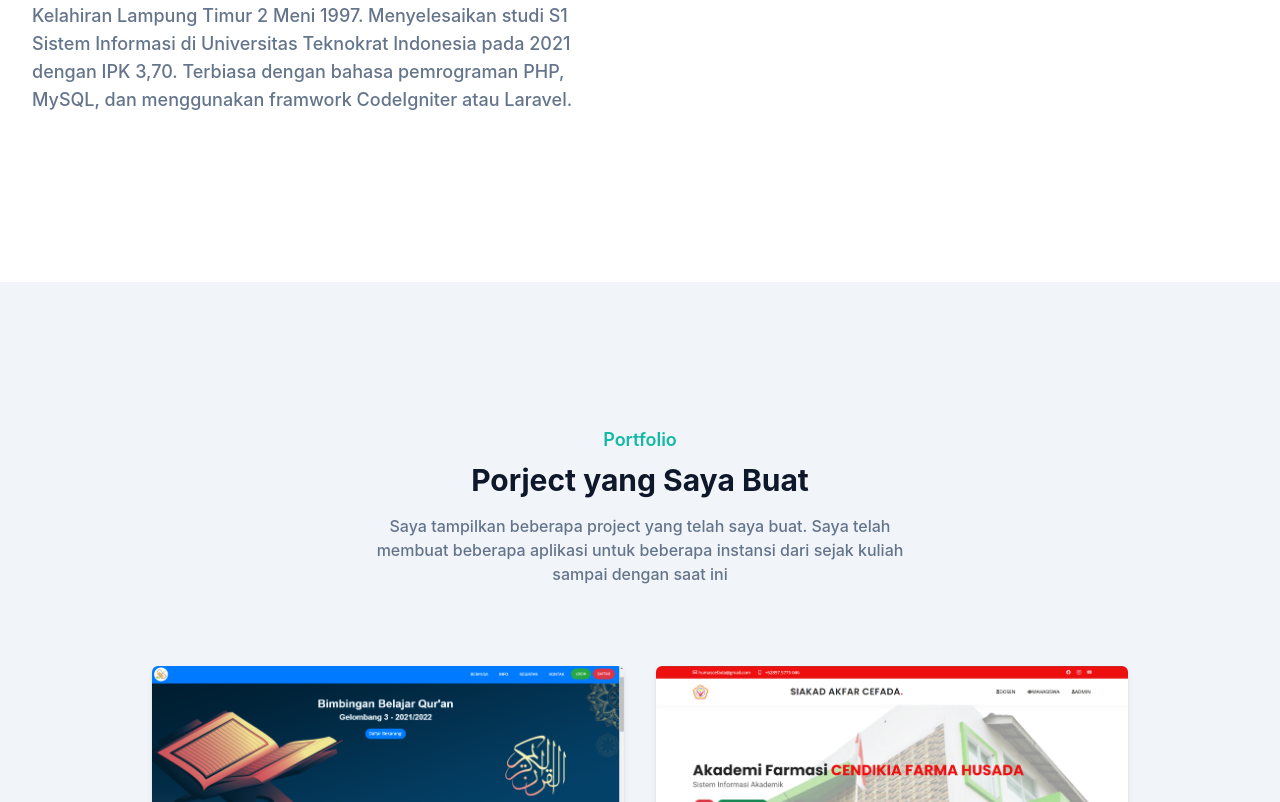
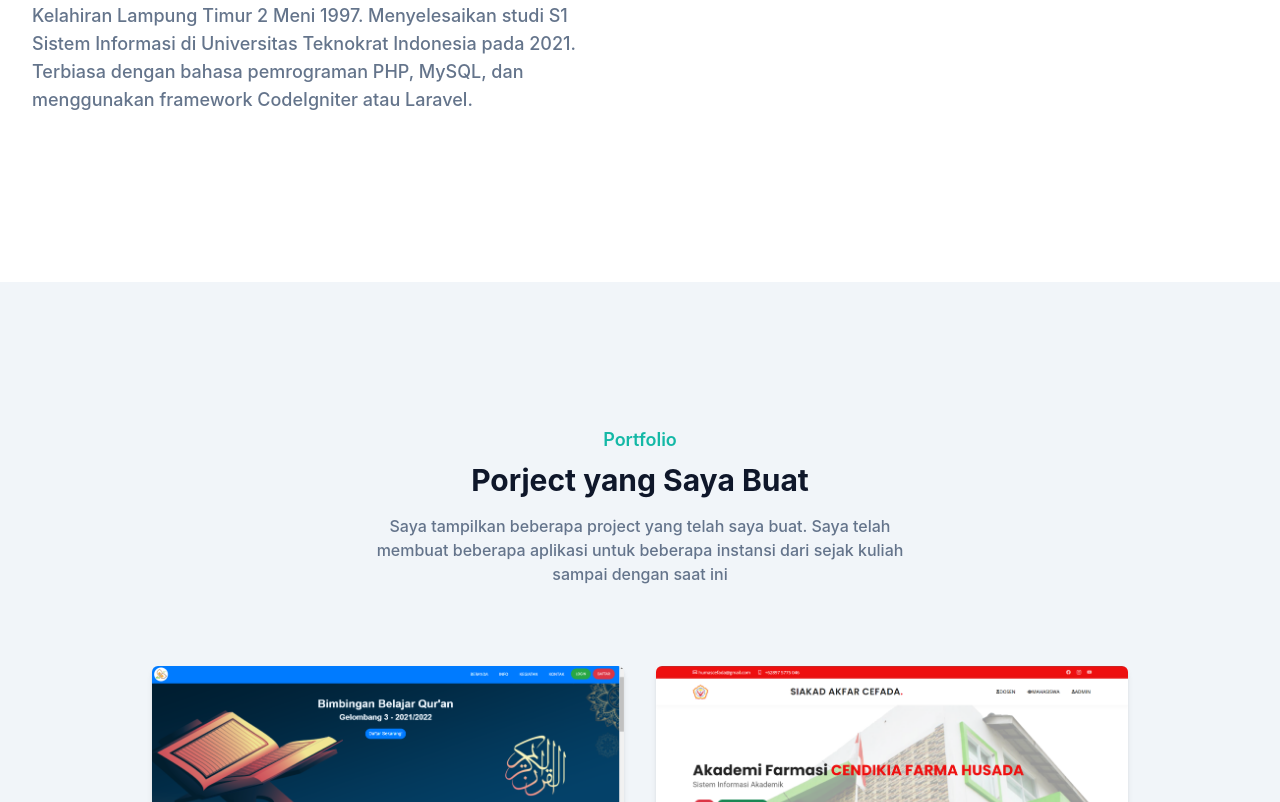
Before and after one commit to lutfi-afandi/profile, a website: page index.html in a window 1280 px wide. Shown: the part 1130-1932 px from the top of the page. Drawn offline with Linux system fonts and the light colour scheme.

Commit message:
Update index.html

```diff
--- a/index.html
+++ b/index.html
@@ -85,7 +85,7 @@
             <div class="w-full px-4 mb-10 lg:w-1/2">
                <h4 class="font-bold uppercase text-primary text-lg mb-3">Tentang Saya</h4>
                <h2 class="text-dark text-3xl font-bold mb-3 max-w-md lg:text-4xl">Sebaik-baiknya manusia dalah yang paling bermanfaat bagi orang lain!</h2>
-               <p class="font-medium text-base text-secondary max-w-xl lg:text-lg">Kelahiran Lampung Timur 2 Meni 1997. Menyelesaikan studi S1 Sistem Informasi di Universitas Teknokrat Indonesia pada 2021 dengan IPK 3,70. Terbiasa dengan bahasa pemrograman PHP, MySQL, dan menggunakan framwork CodeIgniter atau Laravel.</p>
+               <p class="font-medium text-base text-secondary max-w-xl lg:text-lg">Kelahiran Lampung Timur 2 Meni 1997. Menyelesaikan studi S1 Sistem Informasi di Universitas Teknokrat Indonesia pada 2021. Terbiasa dengan bahasa pemrograman PHP, MySQL, dan menggunakan framework CodeIgniter atau Laravel.</p>
             </div>
             <div class="w-full px-4  lg:w-1/2">
                <h3 class="font-semibold text-2xl text-dark  mb-4 lg:text-3xl lg:pt-10">Kunjungi Kami</h3>
```
